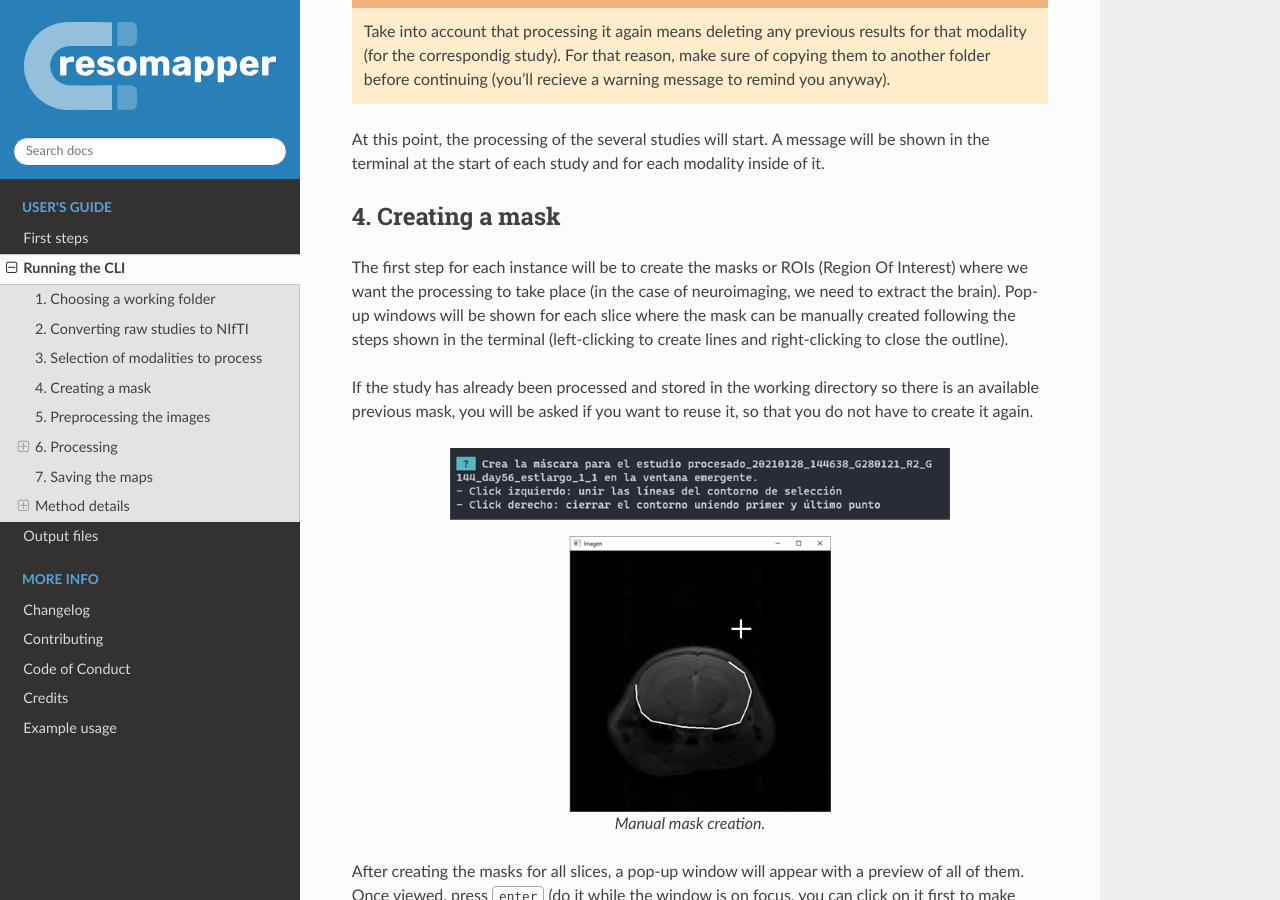
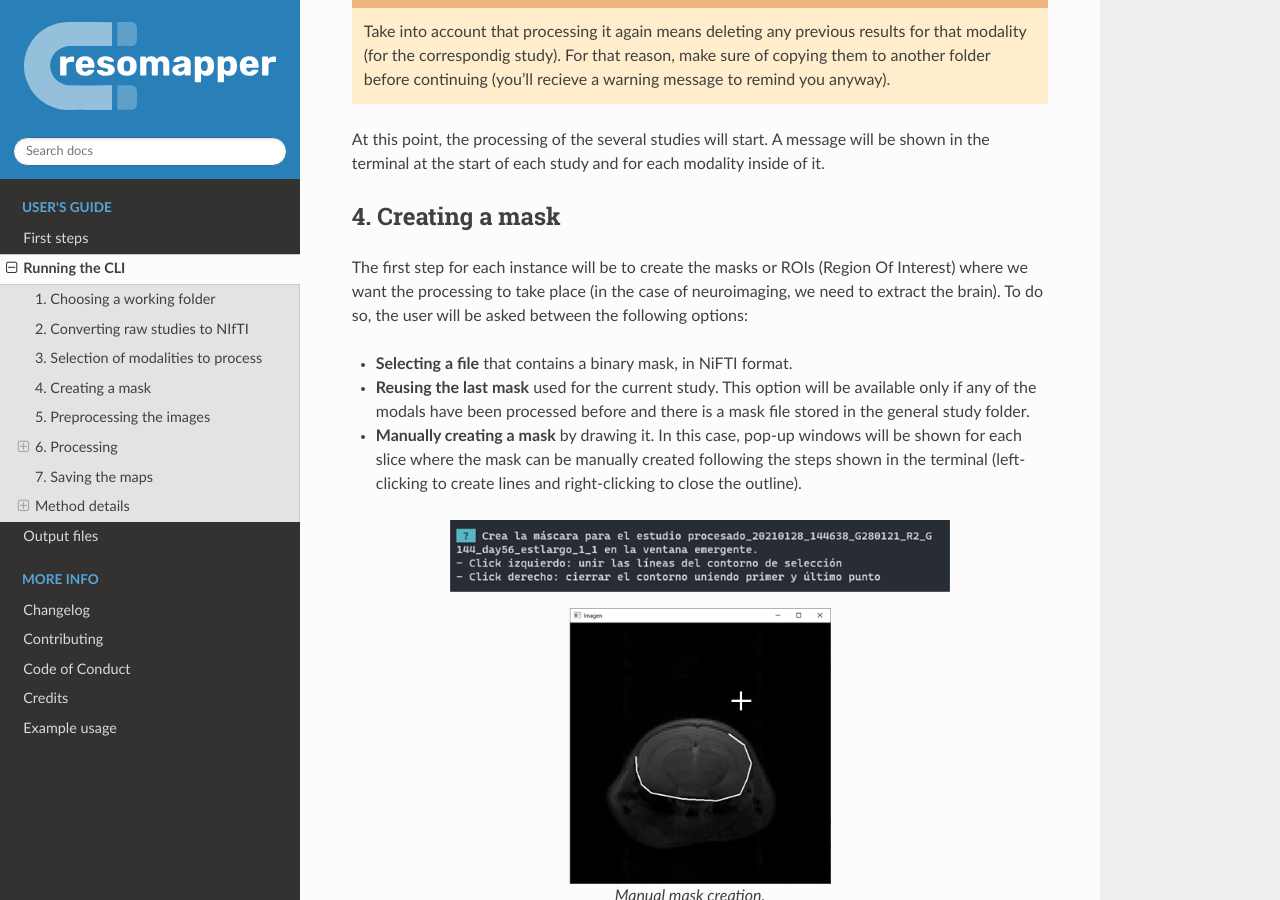
Before and after one commit to Biomedical-MR/resomapper, a Sphinx documentation site: the page built from docs/handbook.md, in a window 1280 px wide and 900 px high, scrolled down 1827 px. Built offline with Sphinx 7.4.7 and the Read the Docs theme 2.0.0, drawn with Linux system fonts in a browser that asks for light colours; pages that are not in the unit, such as notebooks, are missing from menus.

Commit message:
Update docs with changes in mask selection

````diff
--- a/docs/handbook.md
+++ b/docs/handbook.md
@@ -59,9 +59,13 @@ At this point, the processing of the several studies will start. A message will
 
 (mask_creation)=
 ## 4. Creating a mask
-The first step for each instance will be to create the masks or ROIs (Region Of Interest) where we want the processing to take place (in the case of neuroimaging, we need to extract the brain). Pop-up windows will be shown for each slice where the mask can be manually created following the steps shown in the terminal (left-clicking to create lines and right-clicking to close the outline).
+The first step for each instance will be to create the masks or ROIs (Region Of Interest) where we want the processing to take place (in the case of neuroimaging, we need to extract the brain). To do so, the user will be asked between the following options:
 
-If the study has already been processed and stored in the working directory so there is an available previous mask, you will be asked if you want to reuse it, so that you do not have to create it again.
+* **Selecting a file** that contains a binary mask, in NiFTI format.
+
+* **Reusing the last mask** used for the current study. This option will be available only if any of the modals have been processed before and there is a mask file stored in the general study folder.
+
+* **Manually creating a mask** by drawing it. In this case, pop-up windows will be shown for each slice where the mask can be manually created following the steps shown in the terminal (left-clicking to create lines and right-clicking to close the outline).
 
 ```{figure} _static/3_mask_creation.png
 ---
````
Also changed, not shown: docs/output_files.md (+1 -1 lines).
